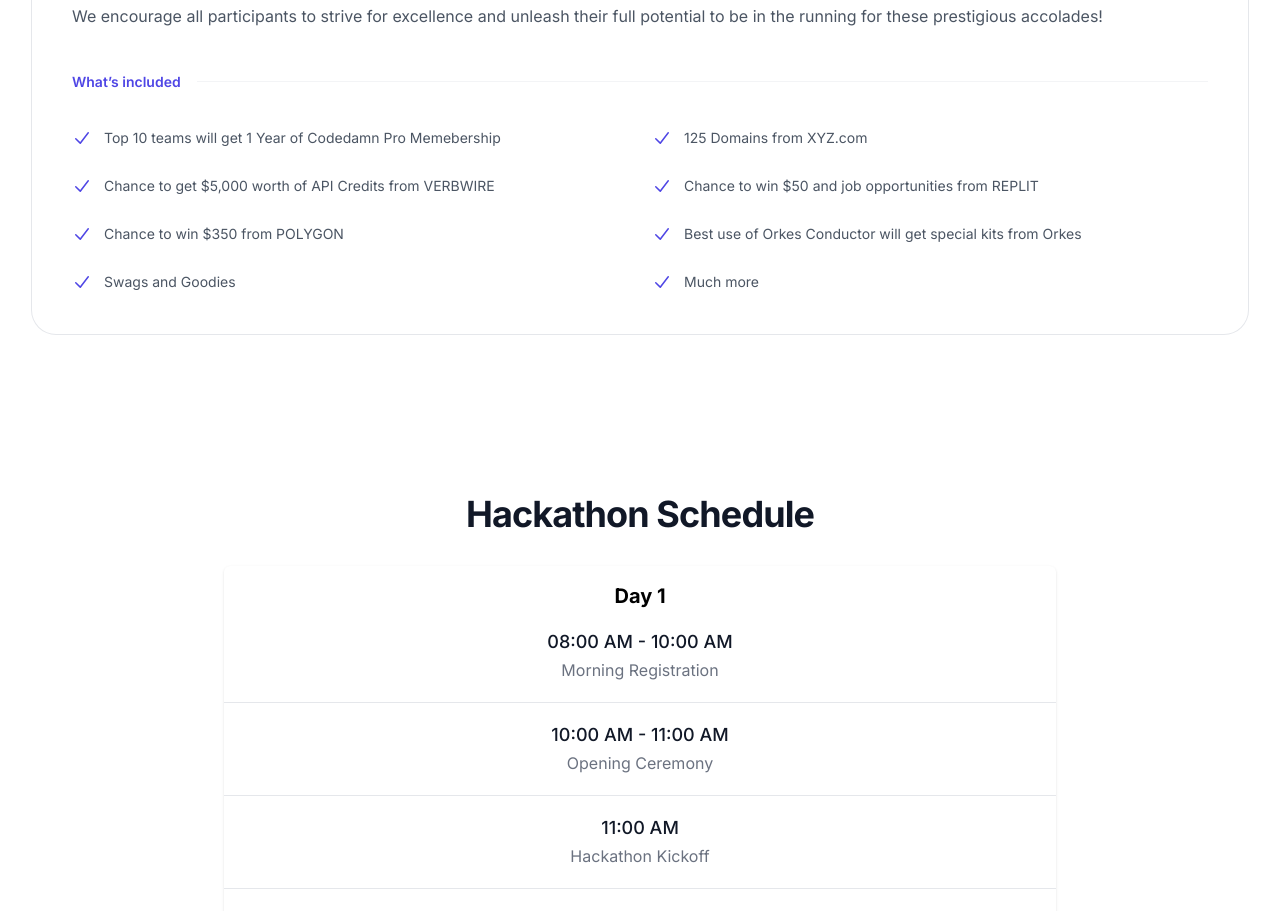
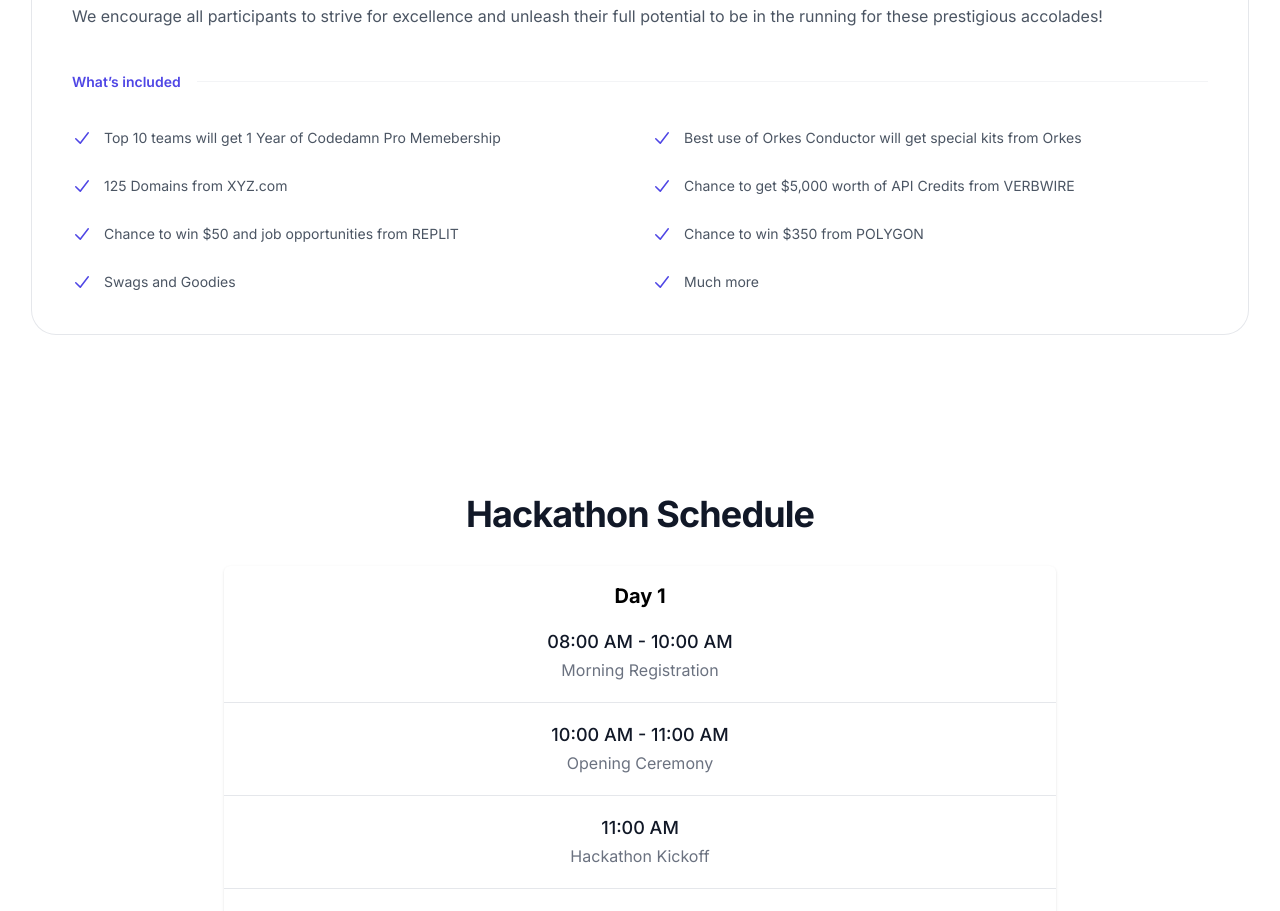
Before and after one commit to DevIgnite-Organization/DevIgnite-Website, a Next.js app in the folder devignite/: page / in a window 1280 px wide. Shown: the part 3280-4191 px from the top of the page. Built offline with nearby package versions, Linux system fonts and the light colour scheme.

Commit message:
added schedule

```diff
--- a/devignite/components/Prize/Prize.jsx
+++ b/devignite/components/Prize/Prize.jsx
@@ -5,11 +5,11 @@
 
 const includedFeatures = [
   "Top 10 teams will get 1 Year of Codedamn Pro Memebership",
+  "Best use of Orkes Conductor will get special kits from Orkes",
   "125 Domains from XYZ.com ",
   "Chance to get $5,000 worth of API Credits from VERBWIRE",
   " Chance to win $50 and job opportunities from REPLIT",
   "Chance to win $350 from POLYGON",
-  "Best use of Orkes Conductor will get special kits from Orkes",
   "Swags and Goodies",
   "Much more",
 ];
```
